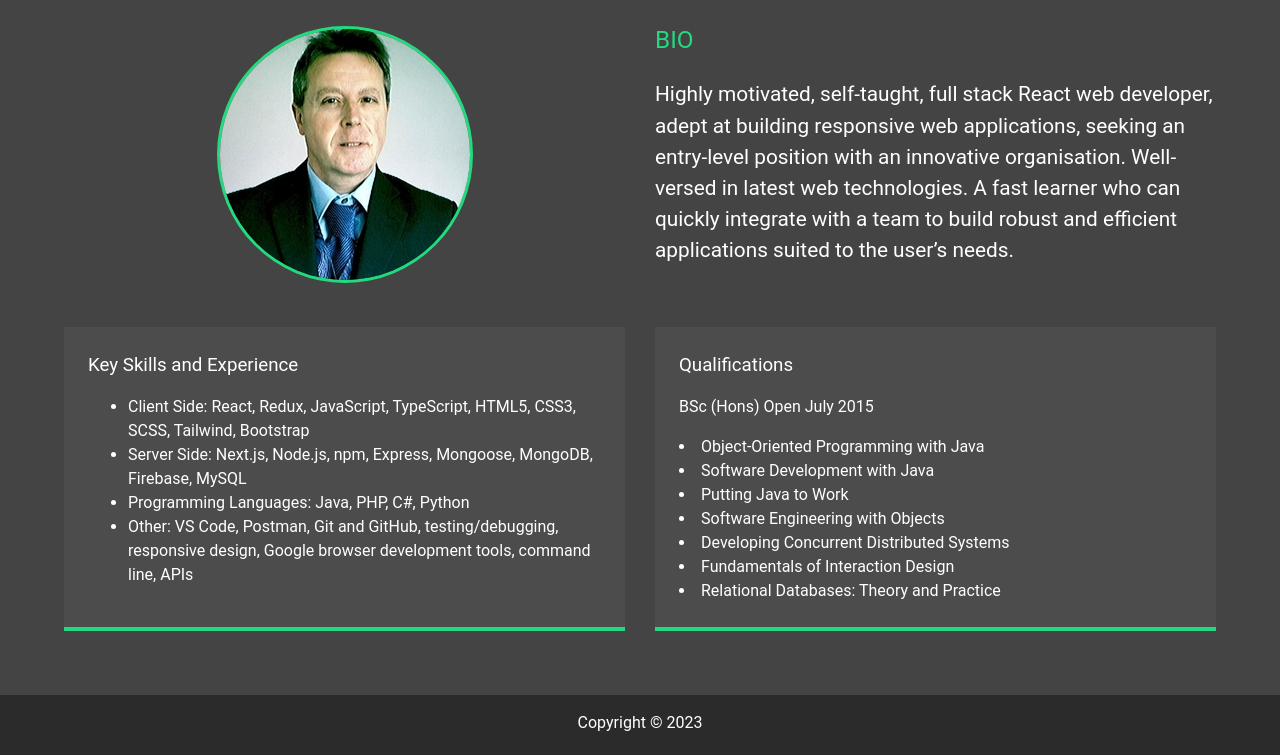
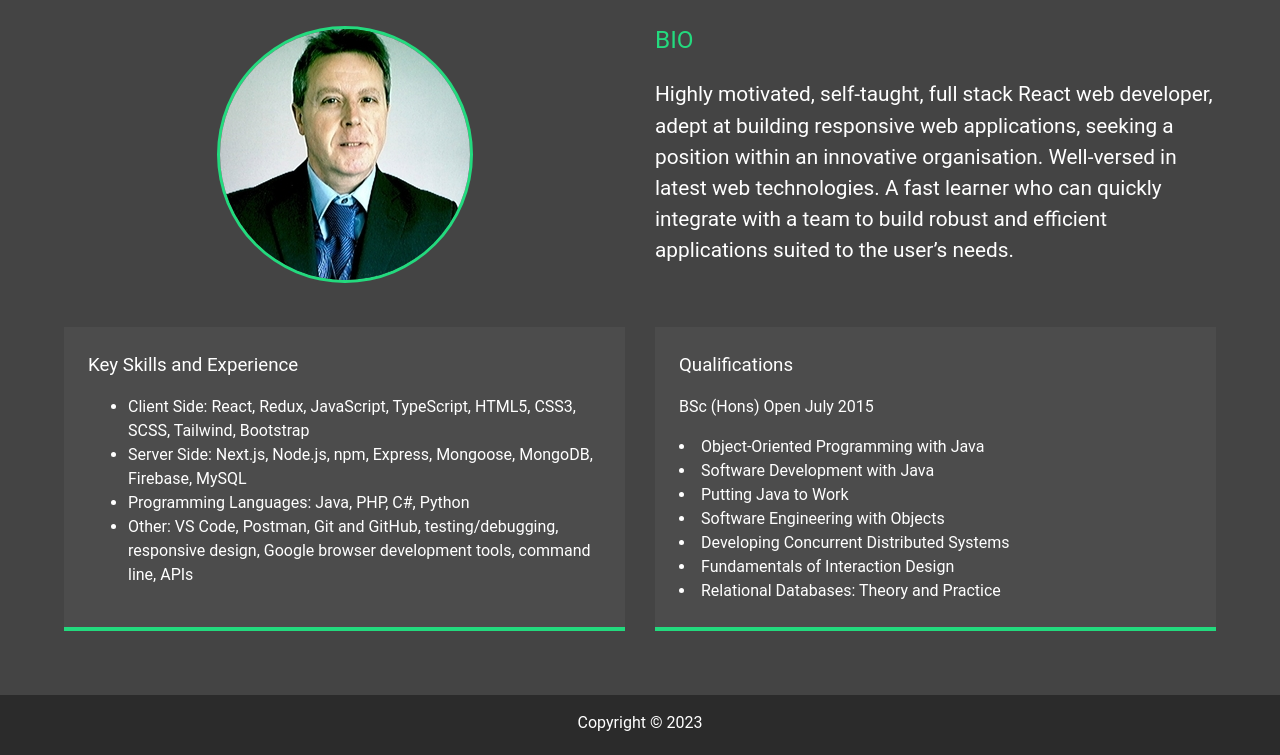
Before and after one commit to Barabbus/MyPortfolio, a website: page dist/about.html in a window 1280 px wide. Shown: the part 182-937 px from the top of the page. Drawn offline with Linux system fonts and the light colour scheme.

Commit message:
Update about.html

```diff
--- a/dist/about.html
+++ b/dist/about.html
@@ -57,7 +57,7 @@
             <img src="img/andrew_large.jpg" alt="Andrew Clarke" class="bio-image">
             <div class="bio">
                 <h3 class="text-secondary">BIO</h3>
-                <p>Highly motivated, self-taught, full stack React web developer, adept at building responsive web applications, seeking an entry-level position with an innovative organisation. Well-versed in latest web technologies. A fast learner who can quickly integrate with a team to build robust and efficient applications suited to the user’s needs.
+                <p>Highly motivated, self-taught, full stack React web developer, adept at building responsive web applications, seeking a position within an innovative organisation. Well-versed in latest web technologies. A fast learner who can quickly integrate with a team to build robust and efficient applications suited to the user’s needs.
                 </p>
             </div>
 
```
